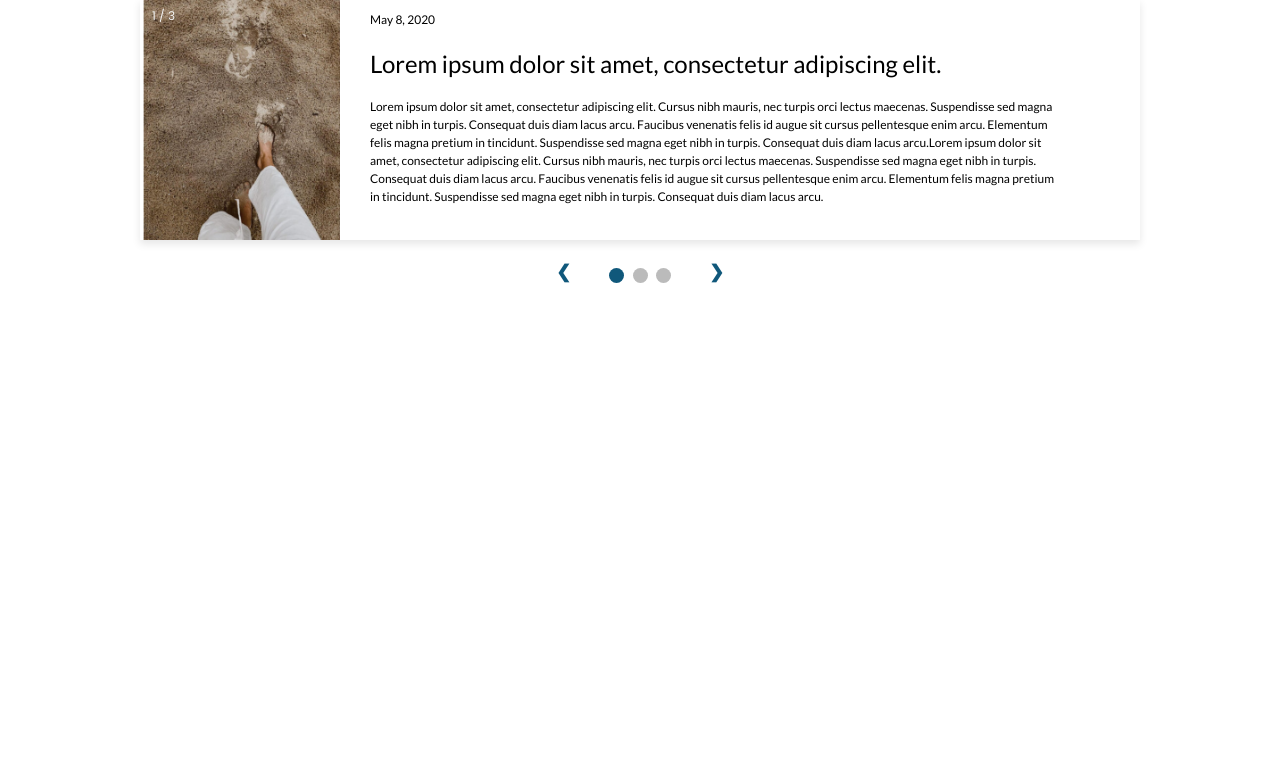
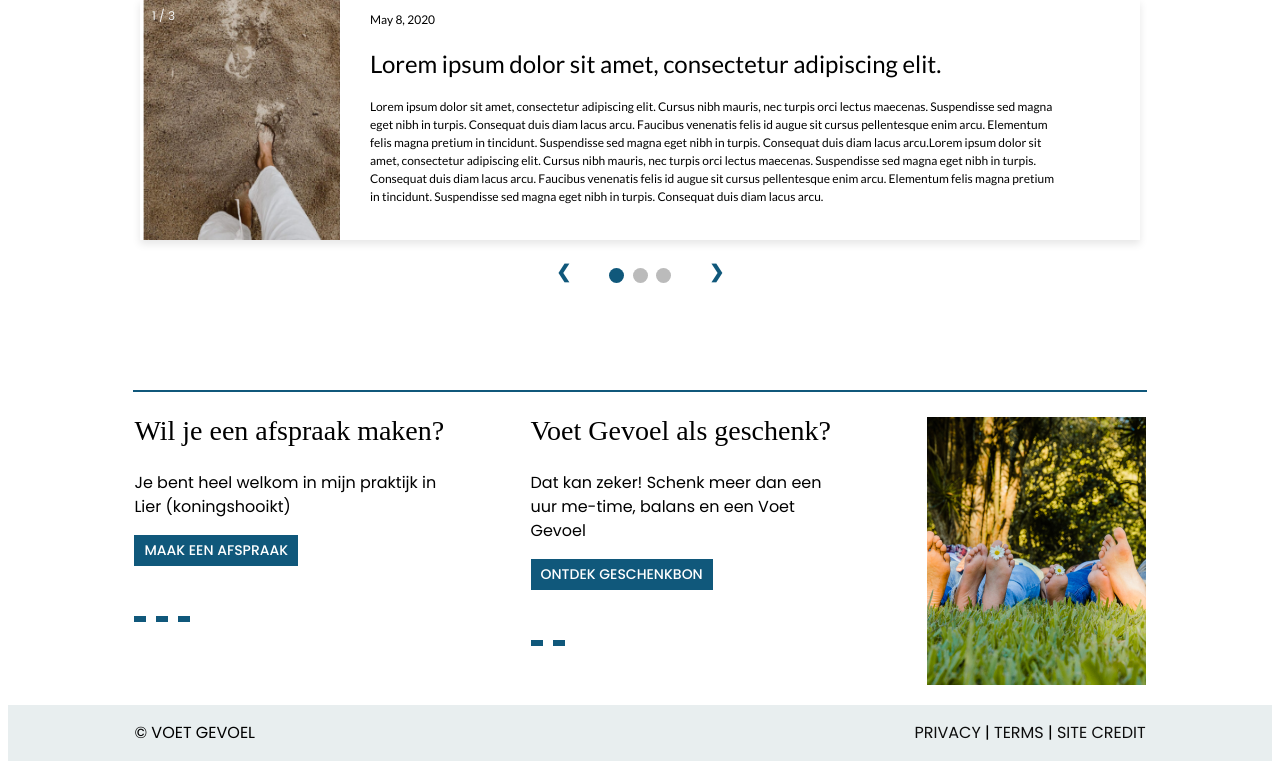
Before and after one commit to ScheersKarel/voetGevoel, a PHP site: page /home.php in a window 1280 px wide. Shown: the part 2449-3218 px from the top of the page. Before the commit the page ends 2732 px from the top, so only its background shows below. Run offline with PHP 8.4, Linux system fonts and the light colour scheme; style sheets or scripts are compiled from the project's sources; some libraries are stand-ins or nearby versions; some web fonts are replaced.

Commit message:
footer made

```diff
--- /dev/null
+++ b/public/components/footer.html
@@ -0,0 +1,45 @@
+<div class="footer">
+    <hr class="footer__line">
+    <div class="footer__container">
+        <div class="footer__container__item">
+            <h2 class="footer__container__item__title">Wil je een afspraak maken? </h2>
+            <p class="footer__container__item__text">Je bent heel welkom in mijn praktijk in Lier (koningshooikt)</p>
+            <button class="footer__container__item__button">MAAK EEN AFSPRAAK</button>
+
+            <div class="footer__container__item__socials">
+                <a class="footer__container__item__socials__button" href="">
+                    <iconify-icon icon="carbon:location" style="color: white;" width="20" height="20"></iconify-icon>
+                    <span class="tooltip">Rubensstraat 25, 2830 Hemiksem</span>
+                </a>
+                <a class="footer__container__item__socials__button" href="">
+                    <iconify-icon icon="material-symbols:mail-outline" style="color: white;" width="20" height="20"></iconify-icon>
+                    <span class="tooltip">isabel.vandeneynde@hotmail.com</span>
+                </a>
+                <a class="footer__container__item__socials__button" href="">
+                    <iconify-icon icon="iconoir:phone" style="color: white;" width="20" height="20"></iconify-icon>
+                    <span class="tooltip">0474648539</span>
+                </a>
+            </div>
+        </div>
+
+        <div class="footer__container__item">
+            <h2 class="footer__container__item__title">Voet Gevoel als geschenk? </h2>
+            <p class="footer__container__item__text">Dat kan zeker! Schenk meer dan een uur me-time, balans en een Voet Gevoel</p>
+            <button class="footer__container__item__button">ONTDEK GESCHENKBON</button>
+
+            <div class="footer__container__item__socials">
+                <a class="footer__container__item__socials__button" href=""><iconify-icon icon="streamline:instagram-solid" style="color: white;" width="20" height="20"></iconify-icon></a>
+                <a class="footer__container__item__socials__button" href=""><iconify-icon icon="ri:facebook-fill" style="color: white;" width="20" height="20"></iconify-icon></a>
+
+            </div>
+        </div>
+
+        <img class="footer__container__img" src="./resources/images/img_footer.png" alt="">
+
+    </div>
+
+    <div class="footer__rights">
+        <p class="footer__rights__text">© VOET GEVOEL</p>
+        <p class="footer__rights__text"><a href="#">PRIVACY</a> | <a href="#">TERMS</a> | <a href="#">SITE CREDIT</a></p>
+    </div>
+</div>
--- a/public/home.php
+++ b/public/home.php
@@ -139,7 +139,9 @@
         </div>
     </div>
 
+    <?php include('./components/footer.html'); ?>
 </div>
 </body>
 </html>
+<script src="https://code.iconify.design/iconify-icon/1.0.7/iconify-icon.min.js"></script>
 <script src="./resources/js/main.js"></script>
--- a/public/resources/css/main.css
+++ b/public/resources/css/main.css
@@ -287,6 +287,77 @@ nav div a:last-child {
     opacity: 1;
   }
 }
+.footer {
+  margin-top: 100px;
+}
+.footer__line {
+  border: 1px solid #10587B;
+  width: 80%;
+  margin: auto;
+}
+.footer__container {
+  width: 80%;
+  margin: auto;
+  display: grid;
+  grid-template-columns: 2fr 2fr 1fr;
+  gap: 20px;
+}
+.footer__container__item {
+  width: 85%;
+}
+.footer__container__item__button {
+  border: none;
+  background-color: #10587B;
+  color: white;
+  padding: 5px 10px;
+}
+.footer__container__item__socials {
+  display: flex;
+  margin-top: 30px;
+}
+.footer__container__item__socials__button {
+  background-color: #10587B;
+  margin-top: 20px;
+  margin-right: 20px;
+  padding: 6px 6px 0px 6px;
+}
+.footer__container__img {
+  justify-self: end;
+  margin-top: 25px;
+}
+.footer__rights {
+  padding-left: 10%;
+  padding-right: 10%;
+  background-color: #E8EEEF;
+  display: flex;
+  justify-content: space-between;
+  font-size: 9px;
+  margin-top: 20px;
+}
+
+.footer__container__item__socials__button {
+  position: relative;
+  display: inline-block;
+  margin-right: 10px;
+}
+
+.footer__container__item__socials__button span {
+  position: absolute;
+  top: 105%;
+  left: 0;
+  opacity: 0;
+  background-color: #333;
+  color: white;
+  padding: 5px;
+  border-radius: 5px;
+  transition: opacity 0.3s ease-in-out;
+  pointer-events: none;
+}
+
+.footer__container__item__socials__button:hover .tooltip {
+  opacity: 1;
+}
+
 .treatments {
   width: 80%;
   margin: auto;
--- a/src/scss/main.scss
+++ b/src/scss/main.scss
@@ -18,5 +18,6 @@
 @import "04_organisms/about.scss";
 @import "04_organisms/treatment_card.scss";
 @import "04_organisms/slider.scss";
+@import "04_organisms/footer.scss";
 
 @import "05_layouts/treatment.scss";
```
Also changed, not shown: src/scss/04_organisms/footer.scss (added, +80 -0 lines), public/resources/images/img.png (added), public/resources/images/img_footer.png (added), src/images/img_footer.png (added).
